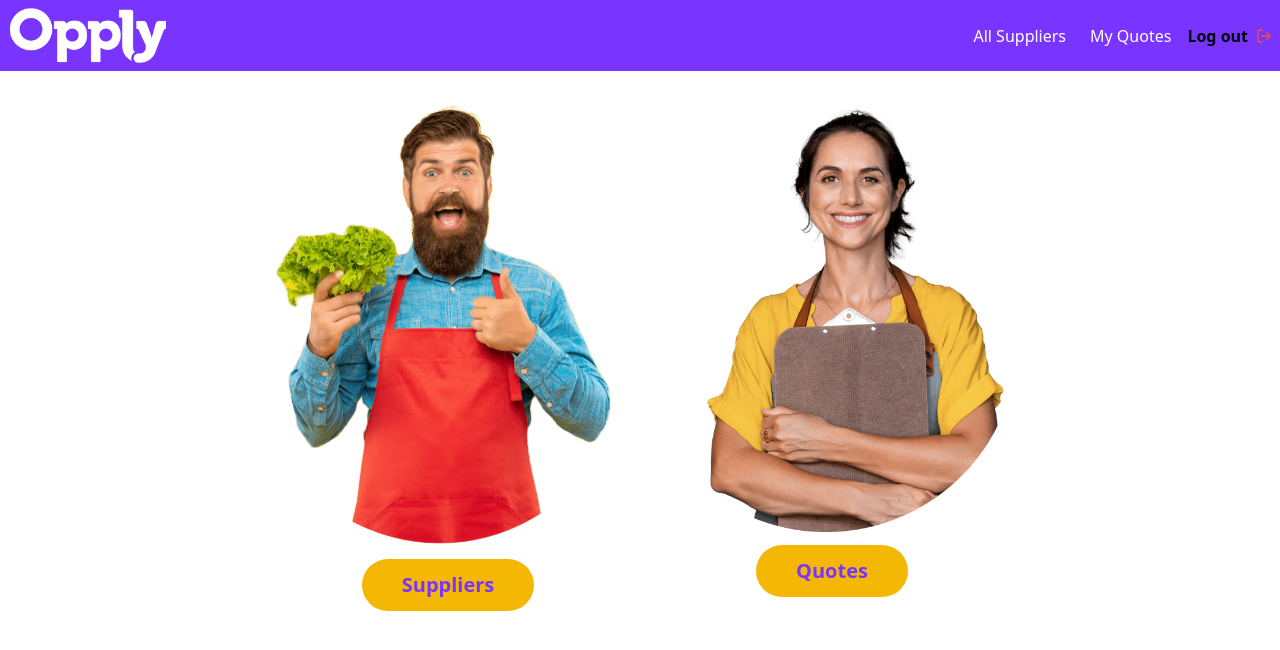
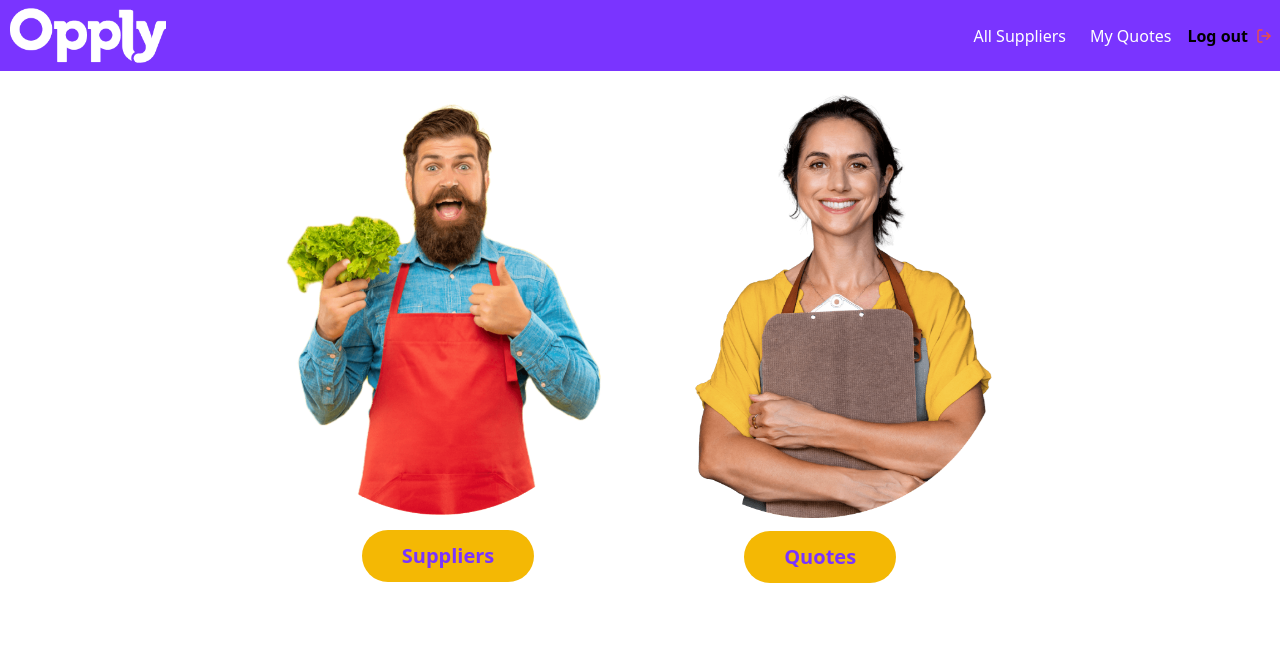
Before and after one commit to Elisa-cf/food-supply-platform, a Vue app: page / in a window 1280 px wide. Shown: the top 650 px of the page. Built offline with nearby package versions, Linux system fonts and the light colour scheme; sample sign-in values are in the browser's storage.

Commit message:
fix image size issue

```diff
--- a/src/views/Home.vue
+++ b/src/views/Home.vue
@@ -4,7 +4,7 @@
       <img
         src="../assets/images/farmer-market.webp"
         alt="happy seller guy"
-        class="w-auto max-w-sm"
+        class="max-h-[450px] w-auto max-w-sm"
       />
       <RouterLink to="/suppliers">
         <button
```
